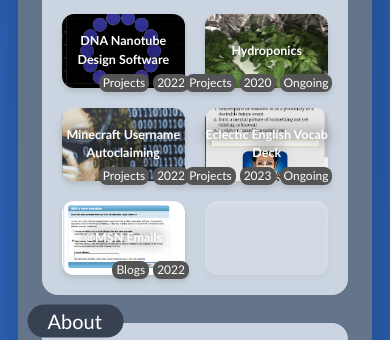
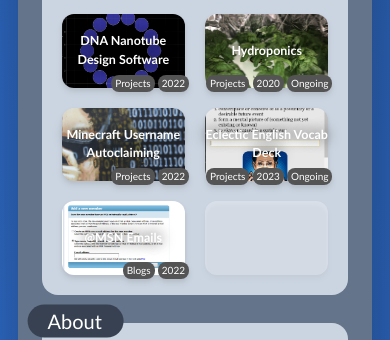
Before and after one commit to 404Wolf/404Wolf.com, a Next.js app: page / in a window 390 px wide. Shown: the part 462-802 px from the top of the page. Built offline with nearby package versions, Linux system fonts and the light colour scheme.

Commit message:
Fix tag mobile padding

```diff
--- a/src/components/misc/Tag.tsx
+++ b/src/components/misc/Tag.tsx
@@ -43,7 +43,7 @@
 
     return (
         <div
-            className="text-xs sm:text-md bg-[#545454] text-white p-1 py-px rounded-lg"
+            className="text-[10px] sm:text-md bg-[#545454] text-white p-1 sm:p-1 py-px rounded-lg"
             style={{
                 width: `${width}`,
                 transform: `translate(${translations[0]}rem, ${translations[1]}rem) rotate(${rotation}deg)`,
--- a/src/components/posts/BasicPostCard.tsx
+++ b/src/components/posts/BasicPostCard.tsx
@@ -37,7 +37,7 @@
                     {post && (
                         <div
                             className={
-                                post.type && "flex gap-1 absolute bottom-0 right-0"
+                                post.type && "flex gap-[.2rem] absolute bottom-0 right-0"
                             }
                         >
                             {post.type && (
```
